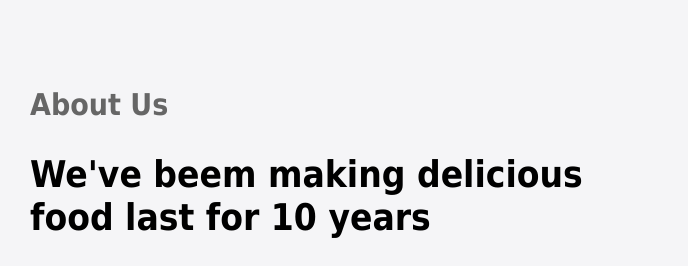
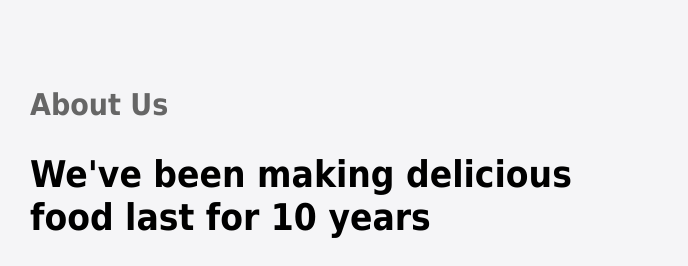
Before and after one commit to Saaj1/Tashas-Restaurant, a plain HTML site: page index.html in a window 1280 px wide. Shown: the part 598-864 px from the top of the page, 0-688 px from the left. Drawn offline with Linux system fonts and the light colour scheme; grey boxes are pictures that could not be loaded.

Commit message:
Update index.html

```diff
--- a/index.html
+++ b/index.html
@@ -30,7 +30,7 @@
   <div class="about-wrapper container">
     <div class="about-text">
       <p class="big">About Us</p>
-      <h2>We've beem making delicious food last for 10 years</h2>
+      <h2>We've been making delicious food last for 10 years</h2>
       <p>
         Tasha's specializes in delicious food featuring fresh ingredients and masterful preparation by our skillful culinary team. Whether you're ordering a multi-course meal or grabbing a drink and pizza at the bar, Tasha's lively, casual yet upscale atmosphere makes it perfect for dining with friends, family, clients and business associates.
       </p>
```
